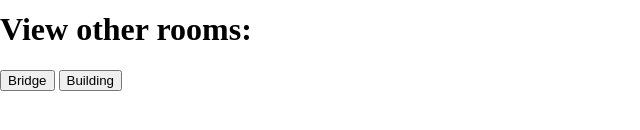
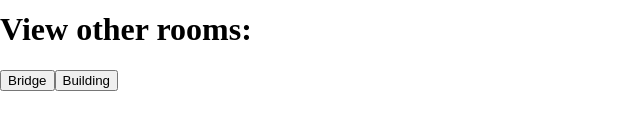
Before and after one commit to MarcoSteinke/Virtual-Environment-in-Browser, a website: page index.html in a window 1280 px wide. Shown: the part 650-780 px from the top of the page, 0-640 px from the left. Drawn offline with nearby package versions, Linux system fonts and the light colour scheme.

Commit message:
add dynamic addition of rooms

```diff
--- a/index.html
+++ b/index.html
@@ -13,10 +13,21 @@
     <script src="https://threejs.org/examples/js/controls/OrbitControls.js"></script>
     <script src="main.js"></script>
     <h1>View other rooms:</h1>
-    <button id="bridge">Bridge</button>
-    <button id="building">Building</button>
+    <div id="rooms-container"></div>
 </body>
 <script>
+    const rooms = [
+        "bridge",
+        "building"
+    ];
+
+    rooms.forEach(
+        room => {
+            document.querySelector("#rooms-container").insertAdjacentHTML(
+                "beforeend", `<button id="${room}">${[room[0].toUpperCase(), room.slice(1,room.length)].join("")}</button>`
+            )
+        }
+    )
     document.querySelectorAll("button").forEach(
         button => {
             button.addEventListener("click", function(event) {
```
